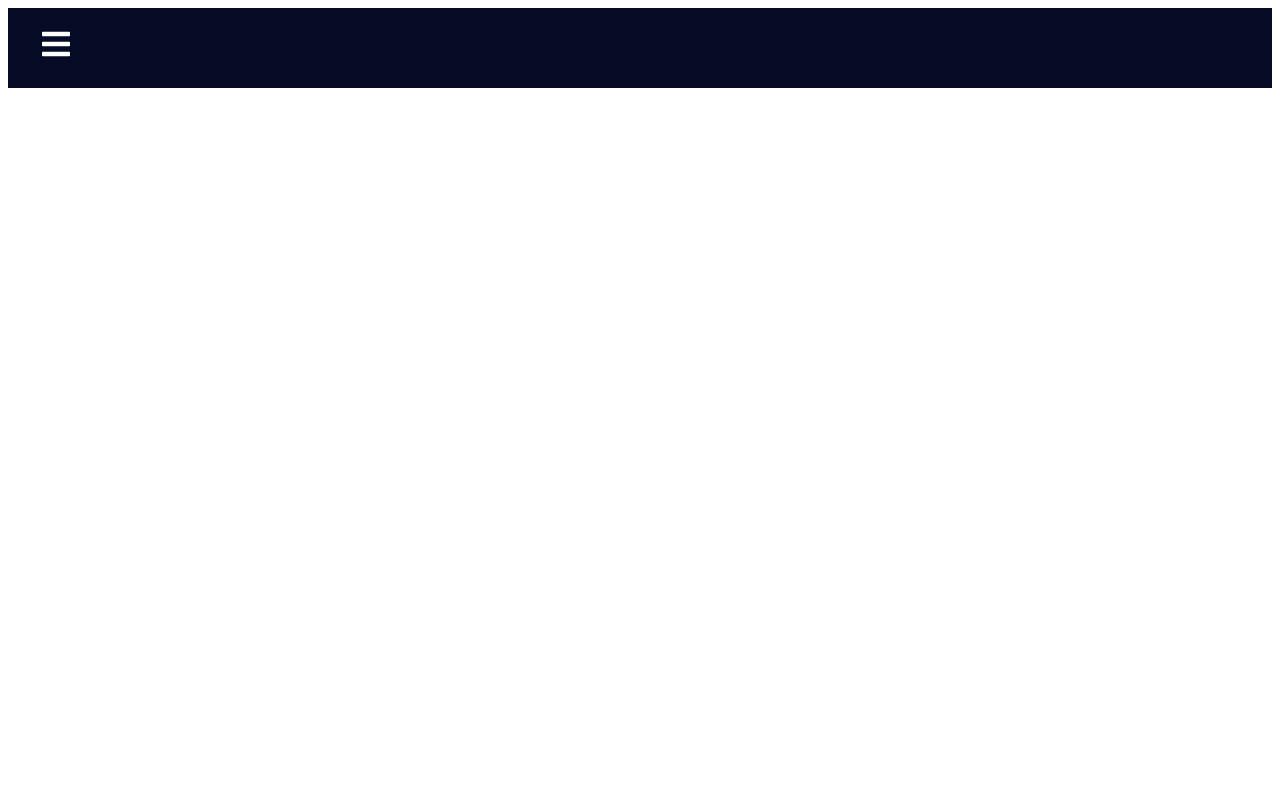
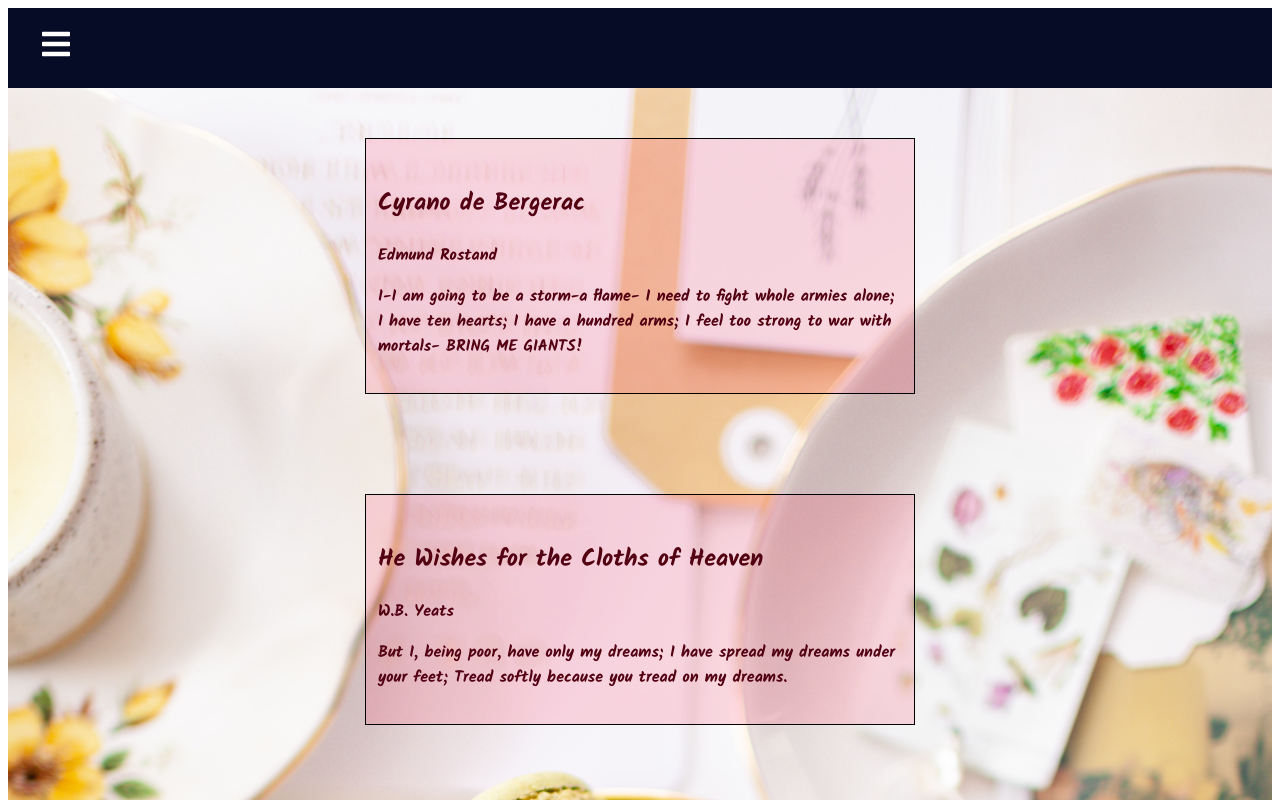
Before and after one commit to peacebefore/commonplace-book, a React (Create React App) app: page /quotes in a window 1280 px wide. Shown: the top 800 px of the page. Built offline with nearby package versions, Linux system fonts and the light colour scheme.

Commit message:
thinking out functionalities of quotes page

```diff
--- a/src/App.js
+++ b/src/App.js
@@ -7,7 +7,7 @@
 import Goals from './pages/goals/goals.component';
 import Ideas from './pages/ideas/ideas.component';
 import Journal from './pages/journal/journal.component';
-import Readings from './pages/readings/readings.component';
+import QuotesPage from './pages/quotes/quotes-page.component';
 
 function App() {
   return (
@@ -15,12 +15,13 @@
       <Router>
         <Navbar />
         <Switch>
+          <Route path='/' exact component={Homepage} />
           <Route path='/homepage' exact component={Homepage} />
           <Route path='/budget' exact component={Budget} />
           <Route path='/goals' exact component={Goals} />
           <Route path='/journal' exact component={Journal} />
           <Route path='/ideas' exact component={Ideas} />
-          <Route path='/readings' exact component={Readings} />
+          <Route path='/quotes' exact component={QuotesPage} />
         </Switch>
       </Router>
     </>
--- a/src/components/navbar/navbar.data.js
+++ b/src/components/navbar/navbar.data.js
@@ -32,8 +32,8 @@
     cName: 'nav-text'
   },
   {
-    title: 'Readings',
-    path: '/readings',
+    title: 'Quotes',
+    path: '/quotes',
     icon: <FaIcons.FaRegBookmark />,
     cName: 'nav-text'
   }
```
Also changed, not shown: src/pages/quotes/quotes-page.component.jsx (renamed from src/pages/readings/readings.component.jsx, +7 -2 lines), src/components/page-container/page-container.styles.scss (deleted), src/pages/quotes/quotes.styles.scss (deleted), src/pages/readings/readings.styles.scss (deleted).
